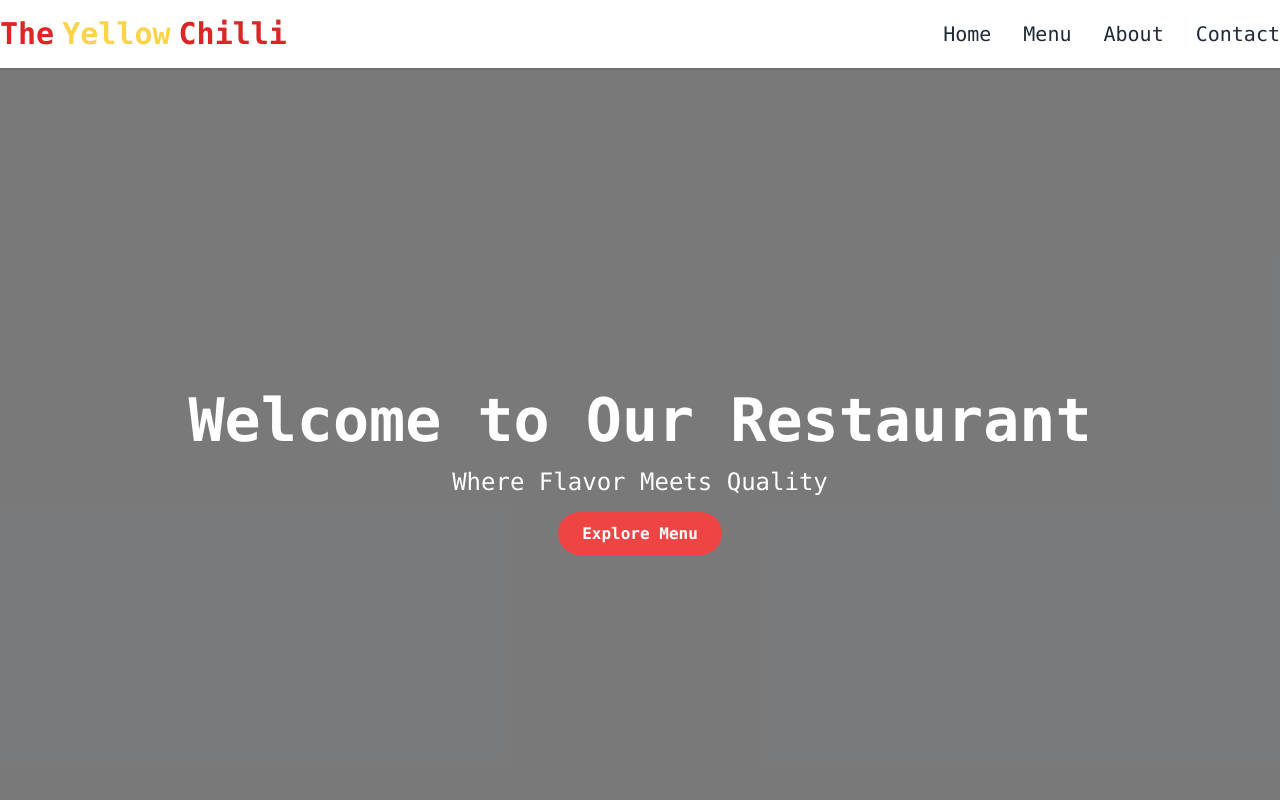
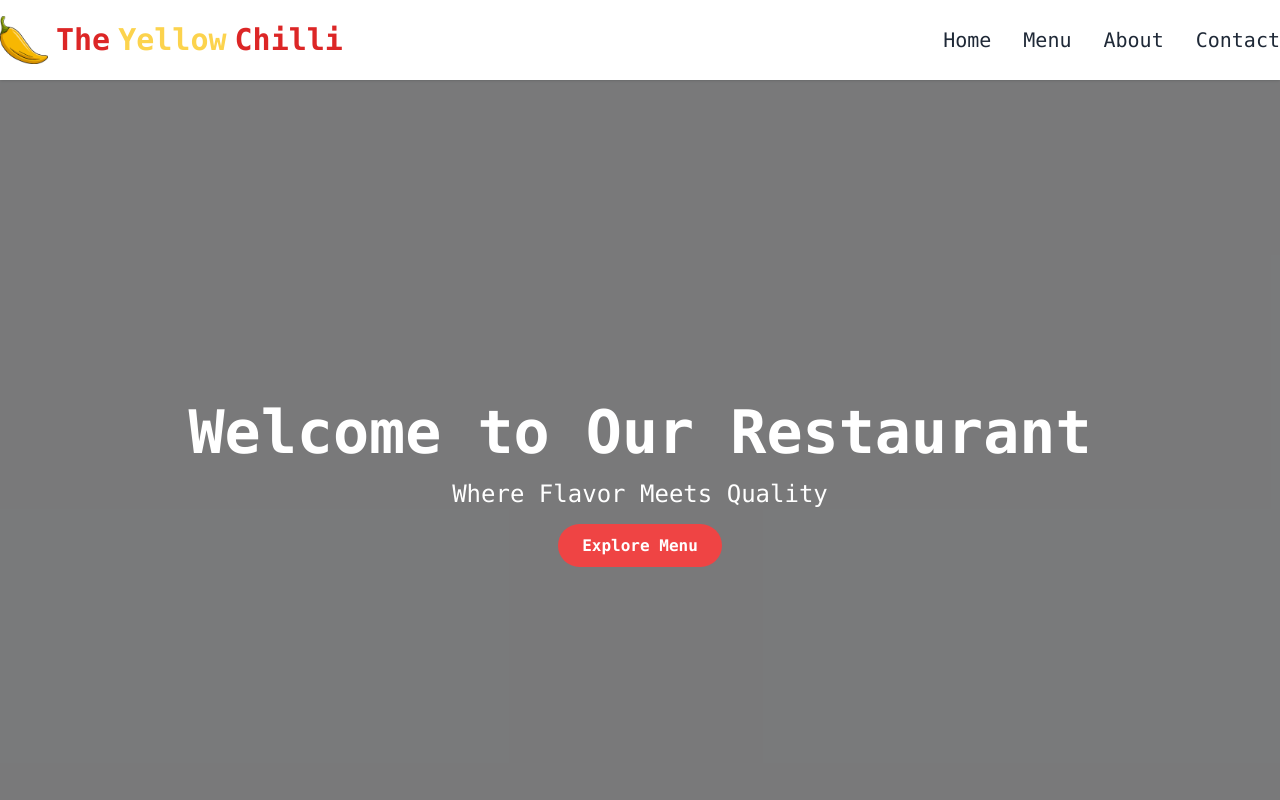
Before and after one commit to RishavGupta01/theyellowchilli.github.io, a website: page index.html in a window 1280 px wide. Shown: the top 800 px of the page. Drawn offline with nearby package versions, Linux system fonts and the light colour scheme.

Commit message:
polishing

```diff
--- a/index.html
+++ b/index.html
@@ -10,7 +10,10 @@
 
     <header class="bg-white shadow">
         <div class="container mx-auto flex justify-between items-center py-4">
+
             <h1 class="text-3xl font-bold inline-flex items-center space-x-2">
+                <img src="image.png" alt="Restaurant Logo" class="w-12 h-12">
+
                 <span class="text-red-600">The</span>
                 <span class="text-amber-300">Yellow</span>
                 <span class="text-red-600">Chilli</span>
```
Also changed, not shown: image.png (added).
